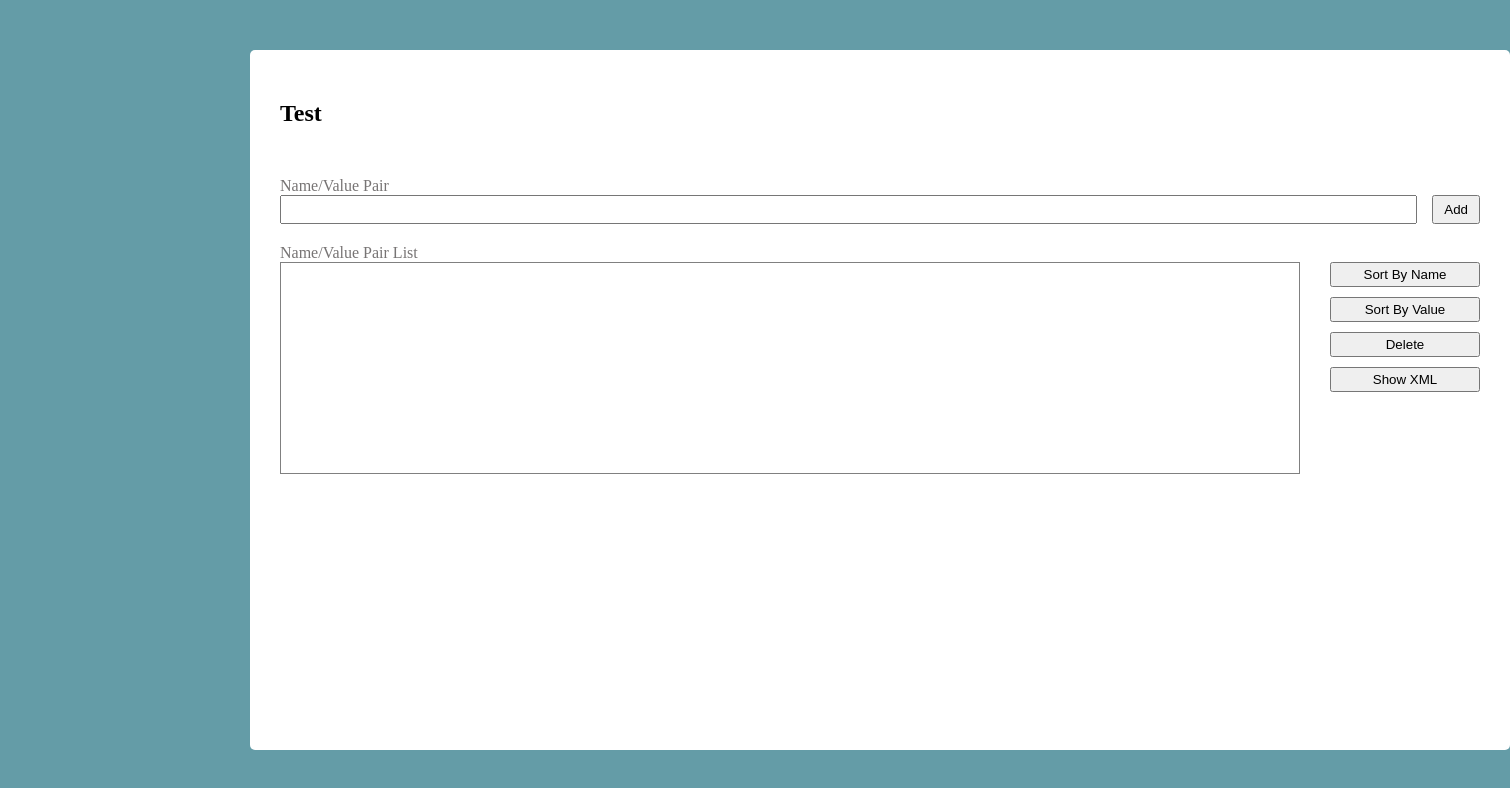
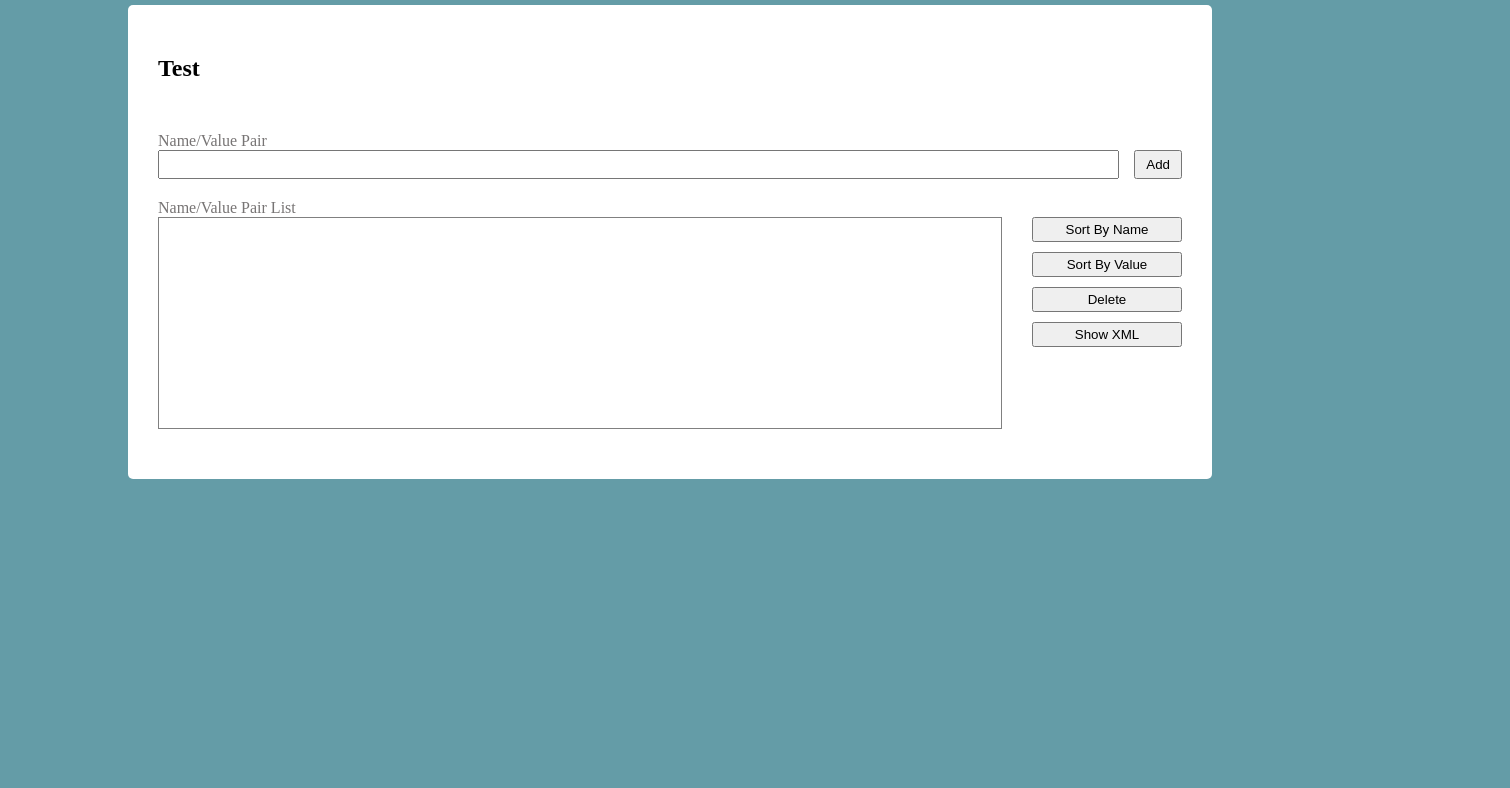
Before and after one commit to markyatsuk/pepperi-test, a plain HTML site: page index.html in a window 1280 px wide. Shown: the whole page, 1510 px wide, since content can reach past the window. Drawn offline with Linux system fonts and the light colour scheme.

Commit message:
bugfix styles

```diff
--- a/css/style.css
+++ b/css/style.css
@@ -16,6 +16,7 @@ li{
     min-width: 300px;
     padding: 5px 10px;
 }
+
 .modal{
     width: 100%;
     background-color: #fff;
@@ -54,15 +55,19 @@ li{
 
 
 @media screen and (min-width: 1024px) {
+
     body{
         position: relative;
     }
+
+    .container{
+        width: 1024px;
+        margin: 0 auto;
+    }
+
     .modal{
-        position: absolute;
-        top: 50px;
-        left: 250px;
-        width: 150vh;
-        height: 75vh;
+        min-width: 100%;
+        min-height: 100%;
         background-color: #fff;
         padding: 50px 30px;
         border-radius: 5px;
@@ -122,8 +127,6 @@ li{
         flex-basis: 0;
     }
 
-
-
     .output-btn:nth-child(2n){
         margin-left: 0px;
     }
```
